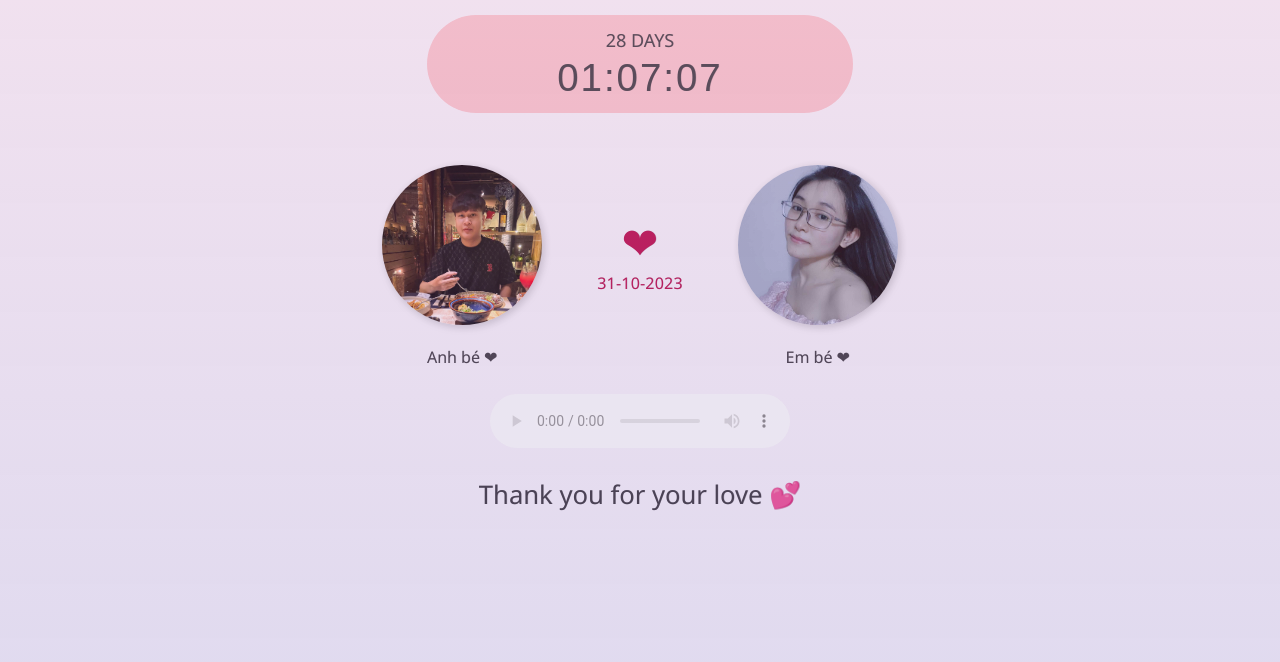
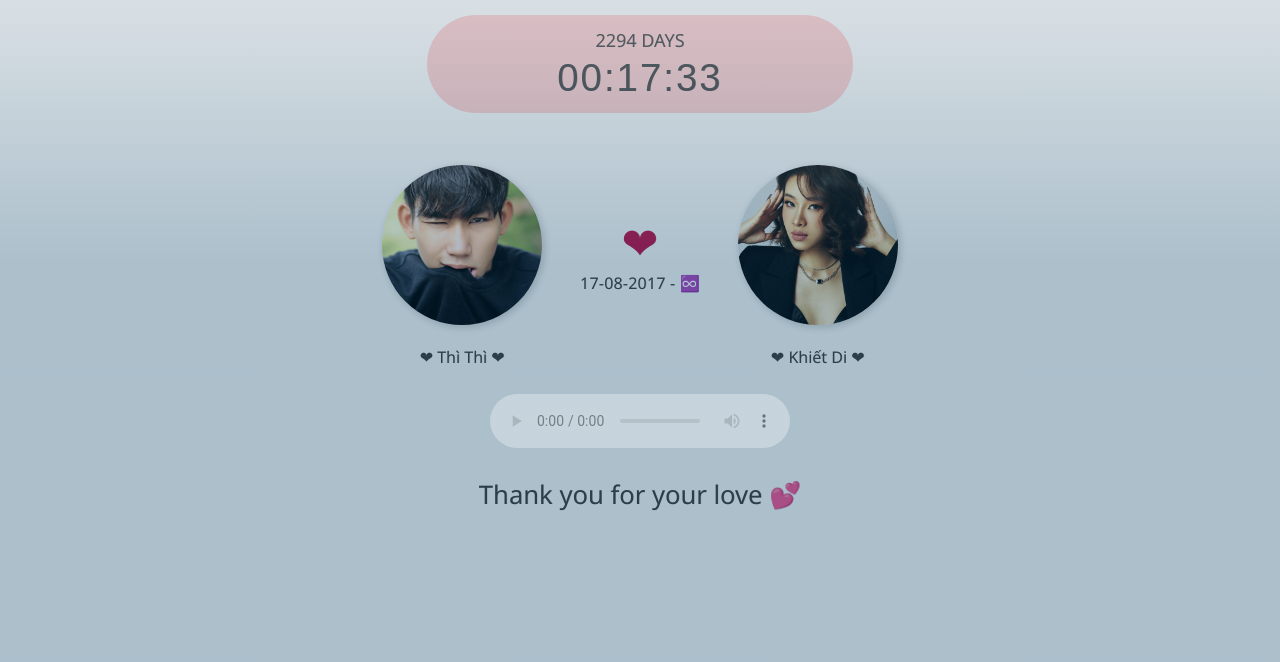
Before and after one commit to P-Tiger/love, a plain HTML site: page index.html in a window 1280 px wide. Shown: the part 138-800 px from the top of the page. Drawn offline with Linux system fonts and the light colour scheme.

Commit message:
add data

```diff
--- a/app.js
+++ b/app.js
@@ -1,26 +1,35 @@
-const yourDate = new Date("2023-10-31T16:10:26"),
-music = ['infinity'];
+const yourDate = new Date('2017-08-18T00:00:00+07:00'),
+  music = ['infinity'];
 
-document.addEventListener('DOMContentLoaded', function(){
-      var rootTime = document.querySelector("time");
+document.addEventListener(
+  'DOMContentLoaded',
+  function () {
+    var rootTime = document.querySelector('time');
 
-      document.querySelector("anni").textContent = `${(yourDate.getDate()>9)?yourDate.getDate():"0"+yourDate.getDate()}-${(yourDate.getMonth()>8)?(yourDate.getMonth()+1):"0"+(yourDate.getMonth()+1)}-${yourDate.getFullYear()}`;
+    document.querySelector('anni').textContent =
+      `${yourDate.getDate() > 9 ? yourDate.getDate() : '0' + yourDate.getDate()}-${
+        yourDate.getMonth() > 8 ? yourDate.getMonth() + 1 : '0' + (yourDate.getMonth() + 1)
+      }-${yourDate.getFullYear()}` +
+      ` - ` +
+      `♾️`;
 
-      document.querySelector("date").textContent = Math.floor( Math.floor((new Date() - yourDate) / 1000) / 60 / 60 / 24)+" DAYS";
+    document.querySelector('date').textContent =
+      Math.floor(Math.floor((new Date() - yourDate) / 1000) / 60 / 60 / 24) + ' DAYS';
 
-      function olock() {
-            var today = new Date(),
-            hrs = (Math.floor( Math.floor((today - yourDate) / 1000) / 60 / 60)) % 24,
-            min = (Math.floor( Math.floor((today - yourDate) / 1000) / 60)) % 60,
-            sec =  Math.floor((today - yourDate) / 1000) % 60;
-            rootTime.textContent = `${(hrs>9)?hrs:"0"+hrs}:${(min>9)?min:"0"+min}:${(sec>9)?sec:"0"+sec}`;
-      } olock();
-      var timer = setInterval(function(){olock()}, 1000);
-      document.querySelector("audio").setAttribute("src", `music/${music[Math.floor(Math.random()*music.length)]}.mp3`);
+    function olock() {
+      var today = new Date(),
+        hrs = Math.floor(Math.floor((today - yourDate) / 1000) / 60 / 60) % 24,
+        min = Math.floor(Math.floor((today - yourDate) / 1000) / 60) % 60,
+        sec = Math.floor((today - yourDate) / 1000) % 60;
+      rootTime.textContent = `${hrs > 9 ? hrs : '0' + hrs}:${min > 9 ? min : '0' + min}:${sec > 9 ? sec : '0' + sec}`;
+    }
+    olock();
+    setInterval(function () {
+      olock();
+    }, 1000);
+    document.querySelector('audio').setAttribute('src', `music/${music[Math.floor(Math.random() * music.length)]}.mp3`);
 
-      document.getElementsByTagName("body")[0].insertAdjacentHTML(
-            "beforeend",
-            "<div id='mask'></div>"
-      );
-
-}, false);
+    document.getElementsByTagName('body')[0].insertAdjacentHTML('beforeend', "<div id='mask'></div>");
+  },
+  false
+);
--- a/index.html
+++ b/index.html
@@ -5,9 +5,9 @@
     <meta name="viewport" content="width=device-width, initial-scale=1.0" />
     <meta http-equiv="X-UA-Compatible" content="ie=edge" />
     <link rel="stylesheet" href="style.css" />
-    <link rel="icon" type="image/x-icon" href="img/love.png">
+    <link rel="icon" type="image/x-icon" href="img/love.png" />
 
-    <title>Tiến ❤ Huyền</title>
+    <title>Thì Thì ❤ Khiết Di</title>
   </head>
   <body>
     <div id="wrapper">
@@ -22,18 +22,19 @@
 
       <div id="info">
         <div class="one">
-          <img src="img/anh.jfif" class="avt" />
-          <p>Anh bé ❤</p>
+          <img src="img/peter.jpg" class="avt" />
+          <p>❤ Thì Thì ❤</p>
         </div>
         <div id="heart">❤<anni>...</anni></div>
         <div class="two">
-          <img src="img/em.jfif" class="avt" />
-          <p>Em bé ❤</p>
+          <img src="img/chris.JPEG" class="avt" />
+          <p>❤ Khiết Di ❤</p>
         </div>
       </div>
 
       <div id="music">
-        <audio loop autoplay controls>
+        <audio id="audio" controls autoplay preload="auto" loop>
+          <source src="./music/infinity.mp3" type="audio/mpeg" />
           Your browser does not support the audio element.
         </audio>
       </div>
--- a/style.css
+++ b/style.css
@@ -1,18 +1,21 @@
-html, body {
+html,
+body {
   background-color: #f6f6f6;
   margin: 0;
   padding: 0;
 }
 
-img {max-width: 100%;}
+img {
+  max-width: 100%;
+}
 
 body {
   display: grid;
-    font-family: "Segoe UI", sans-serif;
+  font-family: 'Segoe UI', sans-serif;
   grid-template-columns: repeat(12, 1fr);
   grid-auto-rows: minmax(auto, auto);
   color: #3e3e3e;
-    text-shadow: 0.4px 0.4px 0.4px rgba(0,0,0,.2);
+  text-shadow: 0.4px 0.4px 0.4px rgba(0, 0, 0, 0.2);
 }
 
 h1 {
@@ -31,7 +34,8 @@ h1 {
   margin-top: 3.6rem;
 }
 
-#clock-box, #info {
+#clock-box,
+#info {
   grid-column: span 3;
   display: grid;
   grid-template-columns: repeat(12, 1fr);
@@ -39,15 +43,16 @@ h1 {
 
 #clock-box #clock {
   grid-column: 4 / 10;
-    background-color: #F8C8C8;
-    padding: .6rem 2rem;
-    padding-top: .8rem;
+  background-color: #f8c8c8;
+  padding: 0.6rem 2rem;
+  padding-top: 0.8rem;
   text-align: center;
   font-size: 2.4rem;
   border-radius: 10rem;
 }
 
-date, time {
+date,
+time {
   display: block;
 }
 
@@ -56,7 +61,7 @@ date {
 }
 
 time {
-    font-family: "Arial", sans-serif;
+  font-family: 'Arial', sans-serif;
   line-height: 3.2rem;
   letter-spacing: 2px;
 }
@@ -66,7 +71,7 @@ time {
   height: 160px;
   border-radius: 50%;
   object-fit: cover;
-    box-shadow: 2px 2px 8px rgba(0,0,0,.2);
+  box-shadow: 2px 2px 8px rgba(0, 0, 0, 0.2);
 }
 
 #info {
@@ -87,6 +92,7 @@ time {
 anni {
   font-size: 16px;
   letter-spacing: 0.2px;
+  color: #3e3e3e;
 }
 
 #info .one {
@@ -113,12 +119,12 @@ footer {
   grid-column: 2;
   position: relative;
   z-index: 1000;
-    opacity: .4;
+  opacity: 0.4;
 }
 
 #mask {
-    background-image: linear-gradient(to top, #6d44cc5d 0%, #f09cd880 100%);
-    opacity: .42;
+  background-image: linear-gradient(to top, #00416a 50%, #e4e5e6 100%);
+  opacity: 0.3;
   width: 100vw;
   height: 100vh;
   position: fixed;
@@ -140,8 +146,9 @@ footer {
     height: 120px;
   }
 
-    #info .one, #info .two{
-          grid-column: span 12;;
+  #info .one,
+  #info .two {
+    grid-column: span 12;
   }
 
   #heart {
```
Also changed, not shown: img/anh.jfif (deleted), img/chris.JPEG (added), img/em.jfif (deleted), img/peter.jpg (added), 1 other file. Lines whose indentation alone changed are shown as unchanged.
